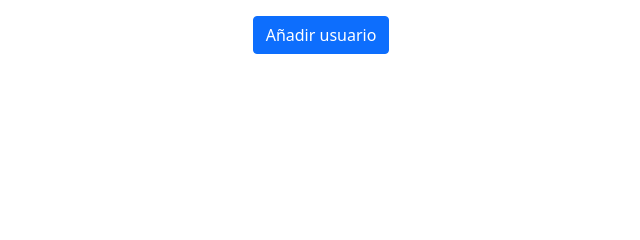
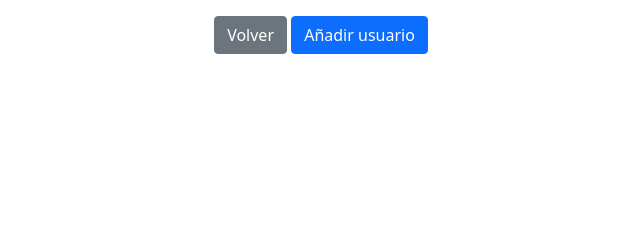
Before and after one commit to xam1002/TFG_Deteccion_Parkinson, a Flask app: template app/templates/admin/gestion_usuarios.html in a window 1280 px wide. Shown: the part 189-429 px from the top of the page, without its empty margins (319-959 px from the left). Run offline with Flask 2, Linux system fonts and the light colour scheme; the template is opened without the code that fills it: most values are stand-ins (such as "Sample title", 1, 10 or a date in 2020); some libraries are stand-ins or nearby versions.

Commit message:
Adición de un botón para volver al inicio

```diff
--- a/app/templates/admin/gestion_usuarios.html
+++ b/app/templates/admin/gestion_usuarios.html
@@ -28,5 +28,6 @@
             </tbody>
         </table>
     </ul>
+<a class="btn btn-secondary" href="{{ url_for('admin') }}">Volver</a>
 <a class="btn btn-primary" href="{{ url_for('agregar_usuario') }}">Añadir usuario</a>
 {% endblock %}
```
